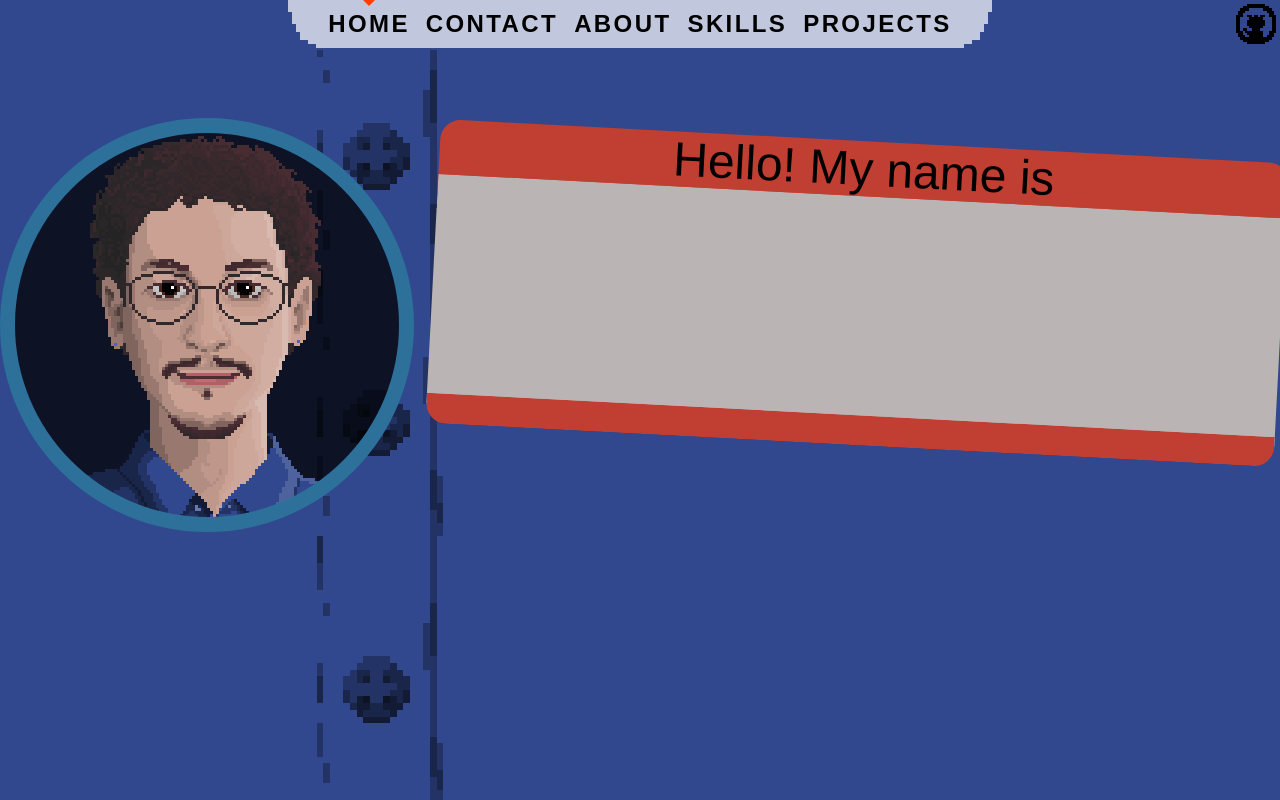
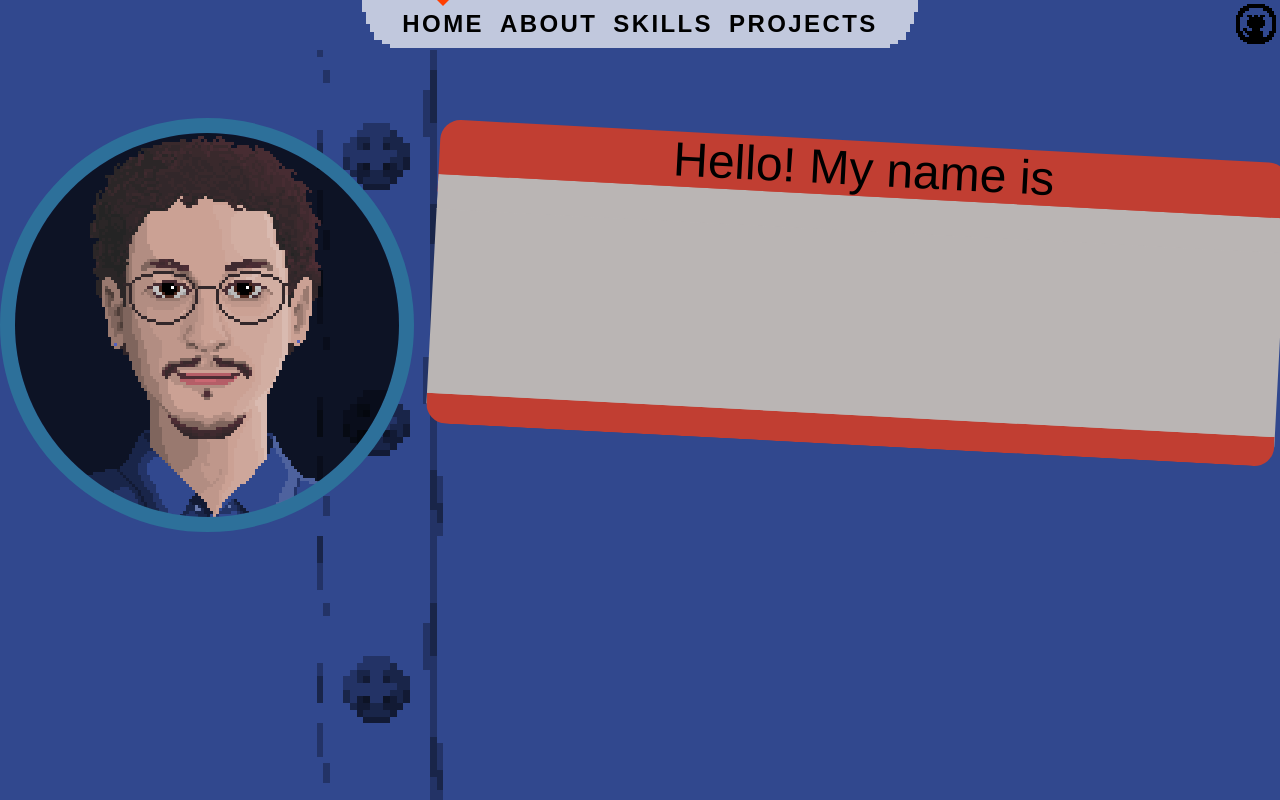
Before and after one commit to sidney-prytherch/Profile-Site, a SvelteKit app: page / in a window 1280 px wide. Shown: the top 800 px of the page. Built offline with nearby package versions, Linux system fonts and the light colour scheme; a web font is replaced by a local one.

Commit message:
Remove contact form and footer for now

```diff
--- a/src/routes/+layout.svelte
+++ b/src/routes/+layout.svelte
@@ -11,7 +11,7 @@
 	</main>
 
 	<footer>
-		<p>This is the footer - for now</p>
+		<!-- <p>This site was developed with Svelte, JavaScript, etc</p> -->
 	</footer>
 </div>
 
--- a/src/routes/components/header/Header.svelte
+++ b/src/routes/components/header/Header.svelte
@@ -8,12 +8,15 @@
 	import { onMount } from 'svelte';
     import { base } from '$app/paths';
 
-	const pageList = ['Home', 'Contact', 'About', 'Skills', 'Projects'];
-	const hrefList = [`${base}/`, `${base}/contact`, `${base}/#about`, `${base}/#skills`, `${base}/#projects`];
+	// const pageList = ['Home', 'Contact', 'About', 'Skills', 'Projects'];
+	// const hrefList = [`${base}/`, `${base}/contact`, `${base}/#about`, `${base}/#skills`, `${base}/#projects`];
+	const pageList = ['Home', 'About', 'Skills', 'Projects'];
+	const hrefList = [`${base}/`, `${base}/#about`, `${base}/#skills`, `${base}/#projects`];
 	$: currentPage =
 		$page.url.pathname === `${base}/contact`
 			? 'Contact'
-			: $currentSectionString === 'About'
+			:
+			$currentSectionString === 'About'
 				? 'About'
 				: $currentSectionString === 'Skills'
 					? 'Skills'
```
